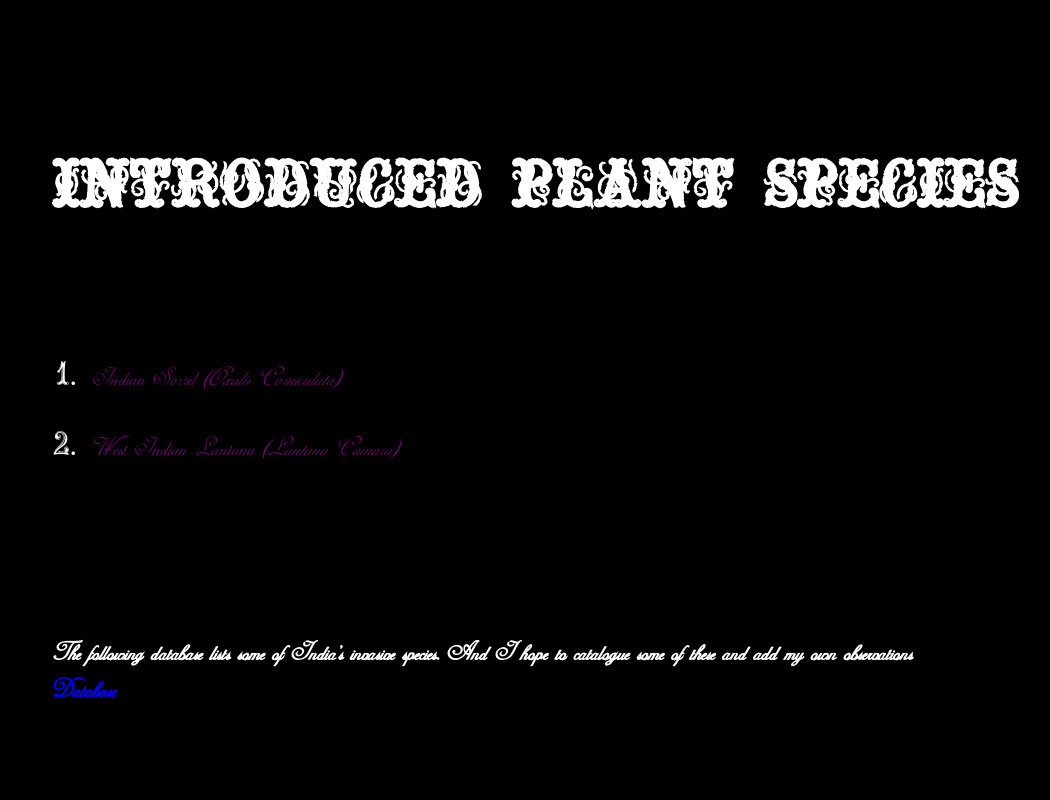
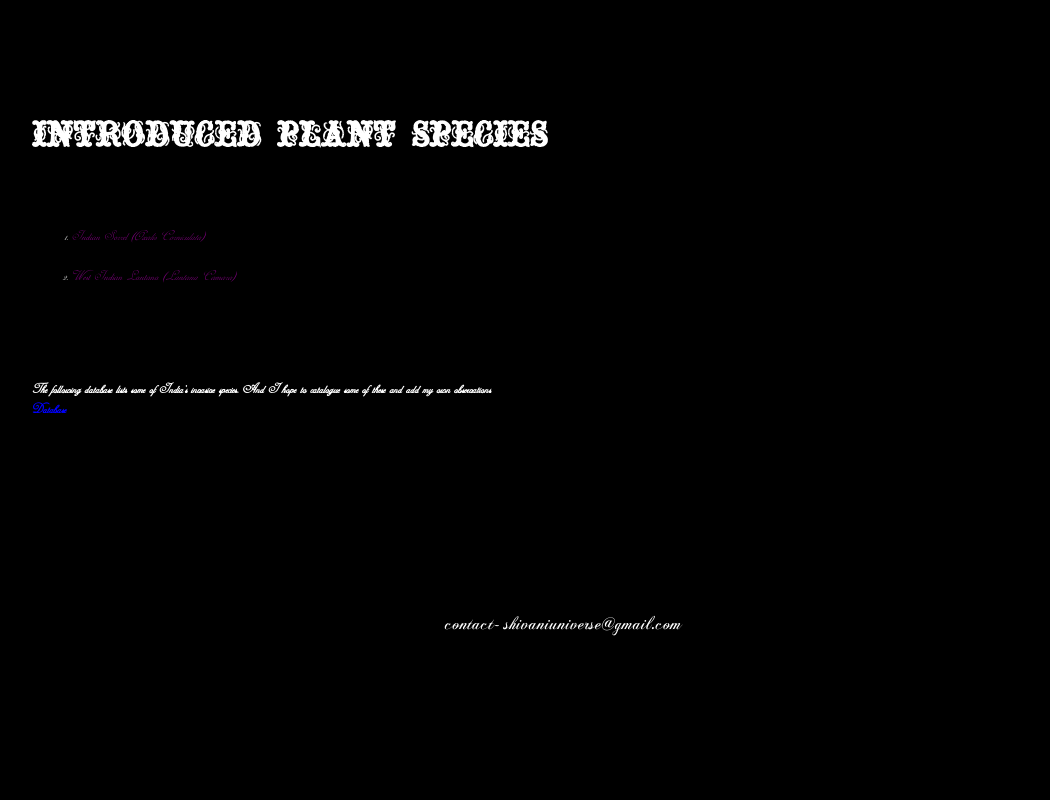
Before and after one commit to cosmoshivani/Plants, a plain HTML site: page index.html in a window 1280 px wide. Shown: the top 800 px of the page, without its empty margins (76-1126 px from the left). Drawn offline with Linux system fonts and the light colour scheme.

Commit message:
Update style.css

```diff
--- a/style.css
+++ b/style.css
@@ -1,11 +1,10 @@
 body{
 background-color: black;
 color: white;
-font-size: 30px;
   }
 
 .container{
-  margin: 70px;
+  margin: 50px;
   padding: 50px;
 }
 
@@ -35,7 +34,7 @@ a{
 }
 
 ol{
-  font-family: "ExtraOrnamentalNo2";
+  font-family: "AdineKirnberg-Script";
 }
 
 
@@ -51,7 +50,7 @@ h4{
 }
 
 p{
-  font-size: 30px;
+  font-size: 20px;
   font-family: "ChopinScript";
   text-align: center;
   margin: 50px;
@@ -60,4 +59,5 @@ p{
 
 img{
   width: 200px;
+  border: 5px solid #660047;
 }
```
